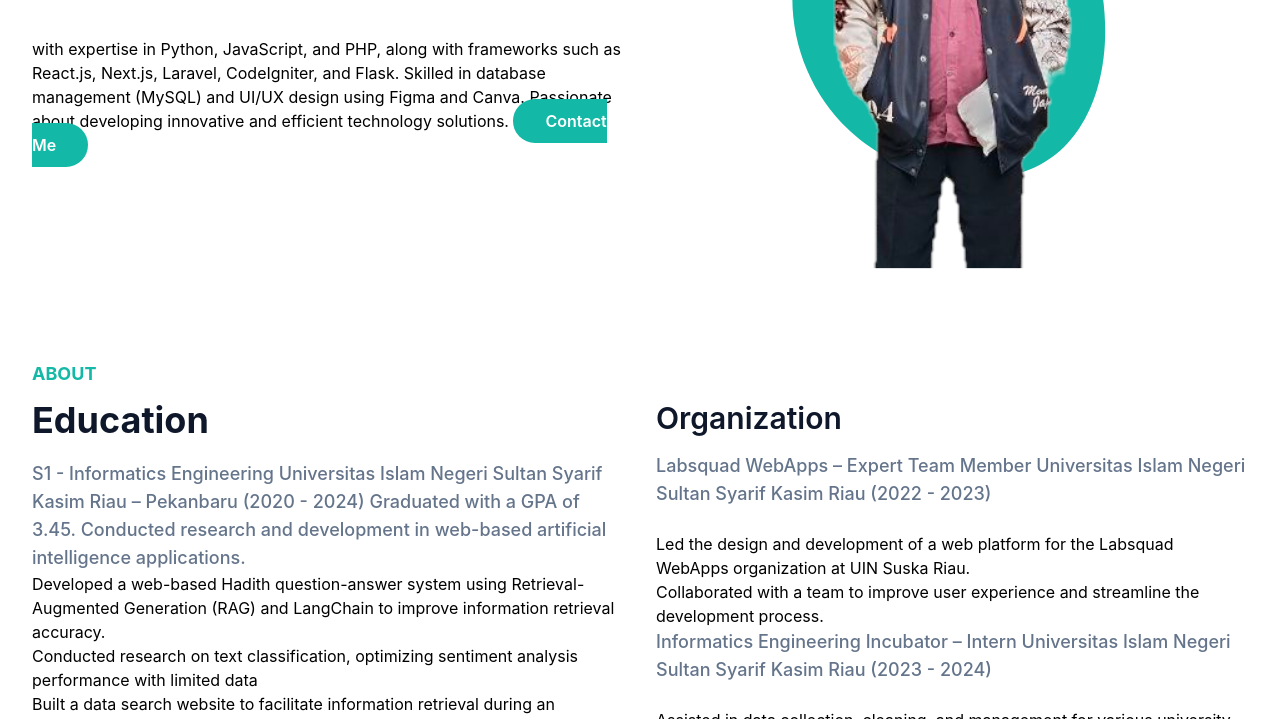
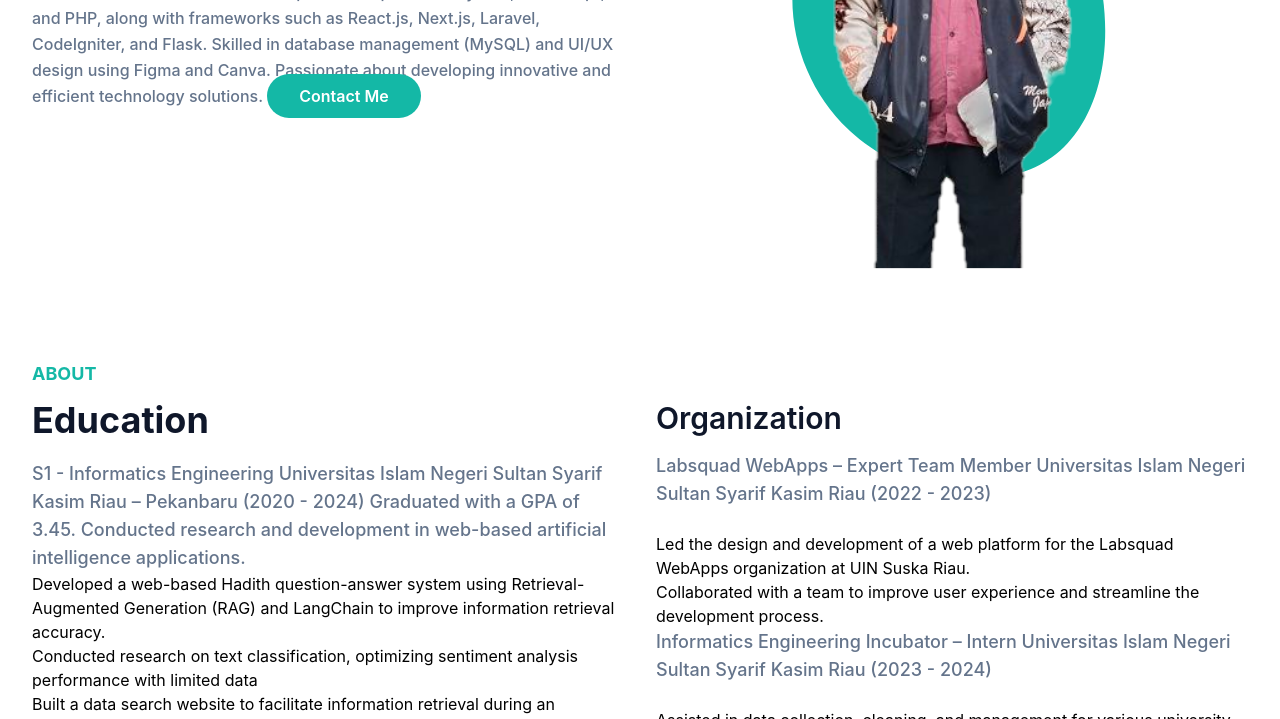
Before and after one commit to Irfan123fw/Irfansyah, a website: page index.html in a window 1280 px wide. Shown: the part 381-1100 px from the top of the page. Drawn offline with Linux system fonts and the light colour scheme.

Commit message:
Update index.html

```diff
--- a/index.html
+++ b/index.html
@@ -81,7 +81,7 @@ flex items-center z-10">
             <div class="w-full self-center px-4 lg:w-1/2">
                 <h1 class="text-base font-semibold text-primary md:text-xl">Hi All! I'am <span class="block font-bold text-dark text-4xl lg:text-5xl mt-1 dark:text-white">Muhammad Irfan Syah.</span></h1>
                 <h2 class="font-bold text-secondary text-4xl  lg:text-5xl mb-5"> Great to see you.</h2>
-                <p class="font-medium text-secondary mb-10 leading-relaxed"> Hello! I’am a <span class="text-dark font-semibold dark:text-white"> Full-stack web developer !</span></p> with expertise in Python, JavaScript, and PHP, along with frameworks such as React.js, Next.js, Laravel, CodeIgniter, and Flask. Skilled in database management (MySQL) and UI/UX design using Figma and Canva. Passionate about developing innovative and efficient technology solutions.
+                <p class="font-medium text-secondary mb-10 leading-relaxed"> Hello! I’am a Full-stack web developer with expertise in Python, JavaScript, and PHP, along with frameworks such as React.js, Next.js, Laravel, CodeIgniter, and Flask. Skilled in database management (MySQL) and UI/UX design using Figma and Canva. Passionate about developing innovative and efficient technology solutions.
 <!--                  I'am a <span class="text-dark font-semibold dark:text-white">Full Stack Web Development!</span></p> -->
 
                     <a href="#contact" class="text-base font-semibold
```
